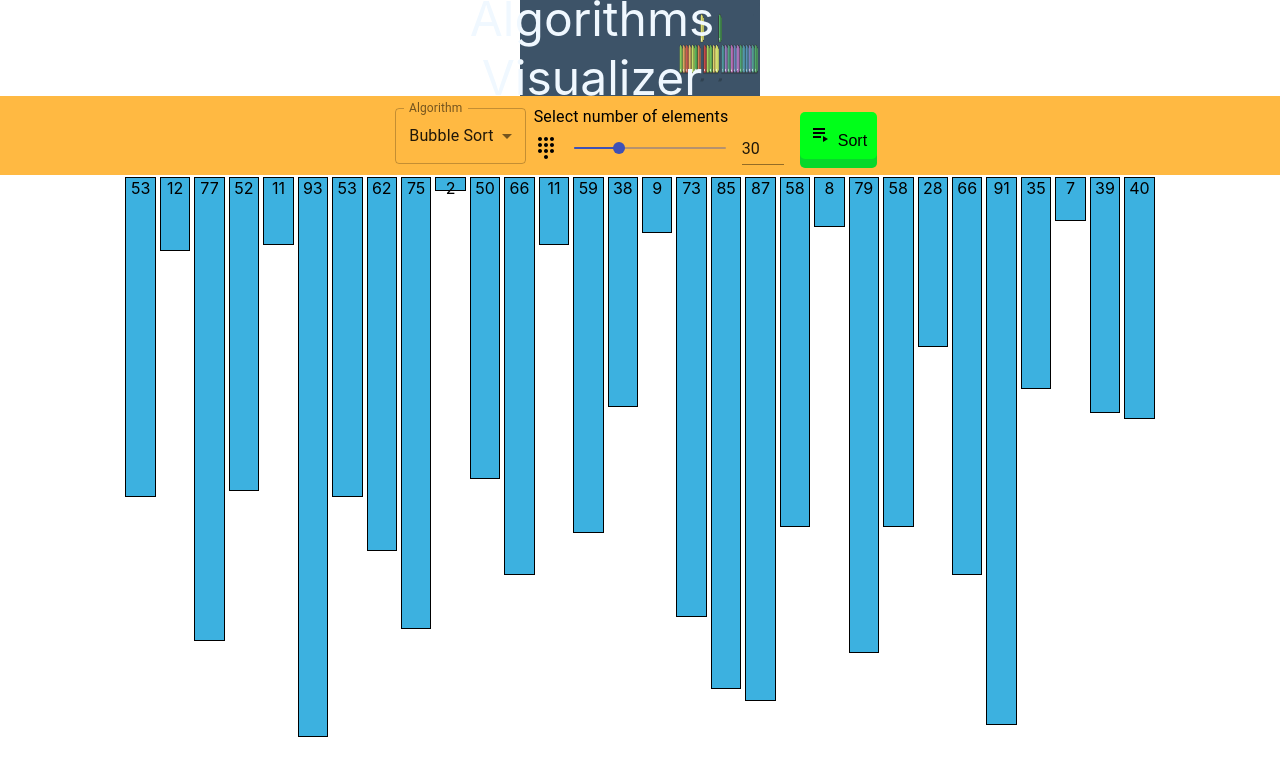
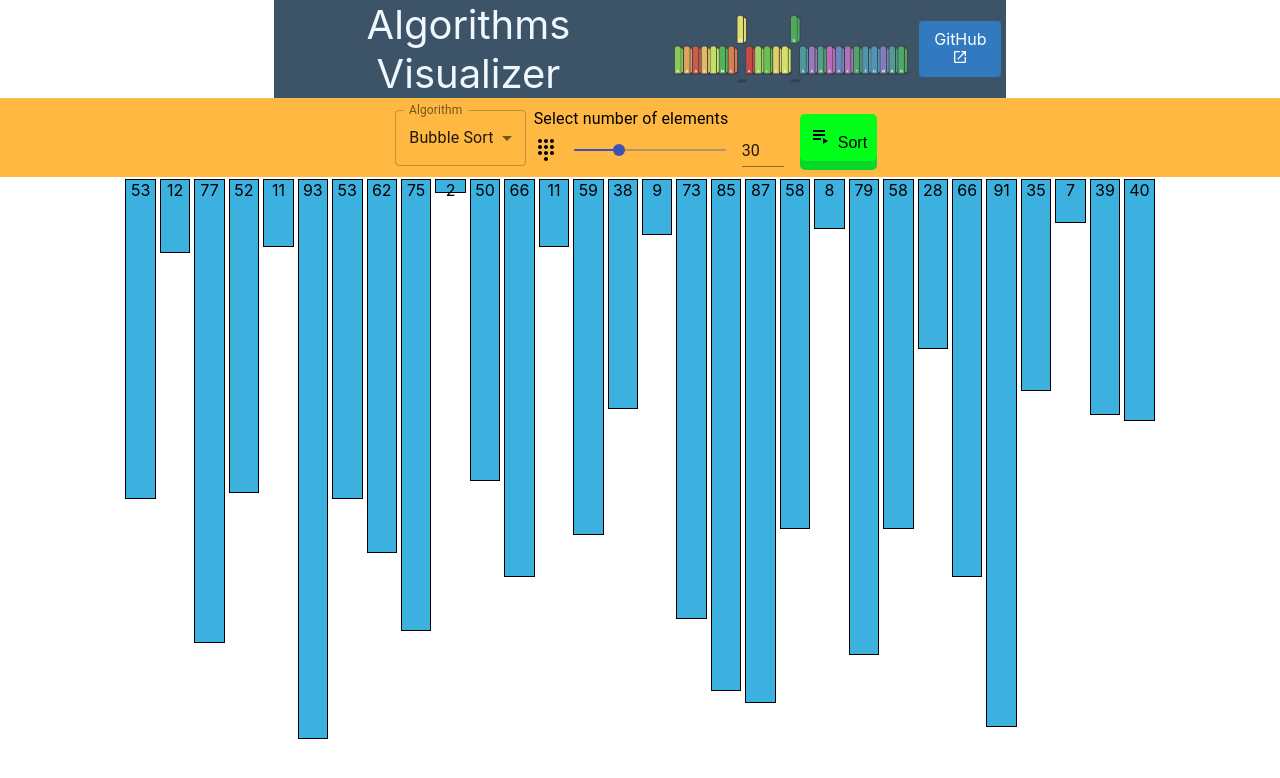
Before and after one commit to aashishwastaken/Sorting-Algorithm-Visualizer, a React (Create React App) app: page / in a window 1280 px wide. Shown: the top 778 px of the page. Built offline with nearby package versions, Linux system fonts and the light colour scheme.

Commit message:
Added Github link

```diff
--- a/src/App.css
+++ b/src/App.css
@@ -49,17 +49,62 @@ align-items: center;
 }
 
 .container {
-  position: relative;
+  display: flex;
+  flex-direction: row;
+  align-items: center;
+  justify-content: space-around;
   text-align: center;
   background-color: #3D5368;
   color:aliceblue;
 
 }
 
-.centered {
+.headerText {
+  font-size: 2.5em;
+  /* position: absolute; */
+  /* top: 50%;
+  left: 30%;
+  transform: translate(-50%, -50%); */
+}
+
+a{
+  text-decoration: none;
+}
+
+.button {
+  border-radius: 4px;
+  background-color: #317abf;
+  color: #FFFFFF;
+  text-align: center;
+  font-size: 1em;
+  padding: 0.5em;
+  width: fit-content;
+  transition: all 0.5s;
+  cursor: pointer;
+  margin: 5px;
+}
+
+.button span {
+  cursor: pointer;
+  display: inline-block;
+  position: relative;
+  transition: 0.5s;
+}
+
+.button span:after {
+  content: '\00bb';
   position: absolute;
-  font-size: 3em;
-  top: 50%;
-  left: 30%;
-  transform: translate(-50%, -50%);
+  opacity: 0;
+  top: 0;
+  right: -20px;
+  transition: 0.5s;
 }
+
+.button:hover span {
+  padding-right: 25px;
+}
+
+.button:hover span:after {
+  opacity: 1;
+  right: 0;
+}
--- a/src/App.js
+++ b/src/App.js
@@ -1,13 +1,13 @@
 import React, { useEffect, useState } from 'react';
-import Icon from '@material-ui/core/Icon';
 import PlaylistPlayIcon from '@material-ui/icons/PlaylistPlay';
 import InputSlider from './components/InputSlider';
+
 import Bar from './components/Bar';
 import './App.css';
 import Header from './components/Header';
 import AlgosDropdown from './components/AlgosDropdown';
 import bubbleSort from './algorithms/bubbleSort';
-// import bubbleSort from './algorithms/bubbleSort';
+
 
 
 function App() {
--- a/src/components/AlgosDropdown.js
+++ b/src/components/AlgosDropdown.js
@@ -2,7 +2,6 @@ import React from 'react';
 import { makeStyles } from '@material-ui/core/styles';
 import InputLabel from '@material-ui/core/InputLabel';
 import MenuItem from '@material-ui/core/MenuItem';
-import FormHelperText from '@material-ui/core/FormHelperText';
 import FormControl from '@material-ui/core/FormControl';
 import Select from '@material-ui/core/Select';
 
--- a/src/components/Header.js
+++ b/src/components/Header.js
@@ -1,13 +1,19 @@
 import React from 'react';
+import LaunchIcon from '@material-ui/icons/Launch';
 
 import header from '../assets/header.jpg';
 import '../App.css';
 export default function Header() {
     return (
-      <div class="container"  >
-<img src={header} alt="header" style={{width:"35%", height:"12vh", float:'right'}} />
+        <div class="container"  >
+            <div class="headerText">Algorithms Visualizer </div>
+            <img src={header} alt="header" style={{ width: "35%", height: "12vh", float:'right' }} />
+            <a href="https://github.com/aashishwastaken/Sorting-Algorithm-Visualizer"
+                target="_blank" rel="noreferrer" >
+                <div className="button">GitHub<LaunchIcon style={{fontSize:"1em"}} />
+                </div>
+            </a>
 
-<div class="centered">Algorithms Visualizer</div>
-</div>
+        </div>
     )
 }
```
